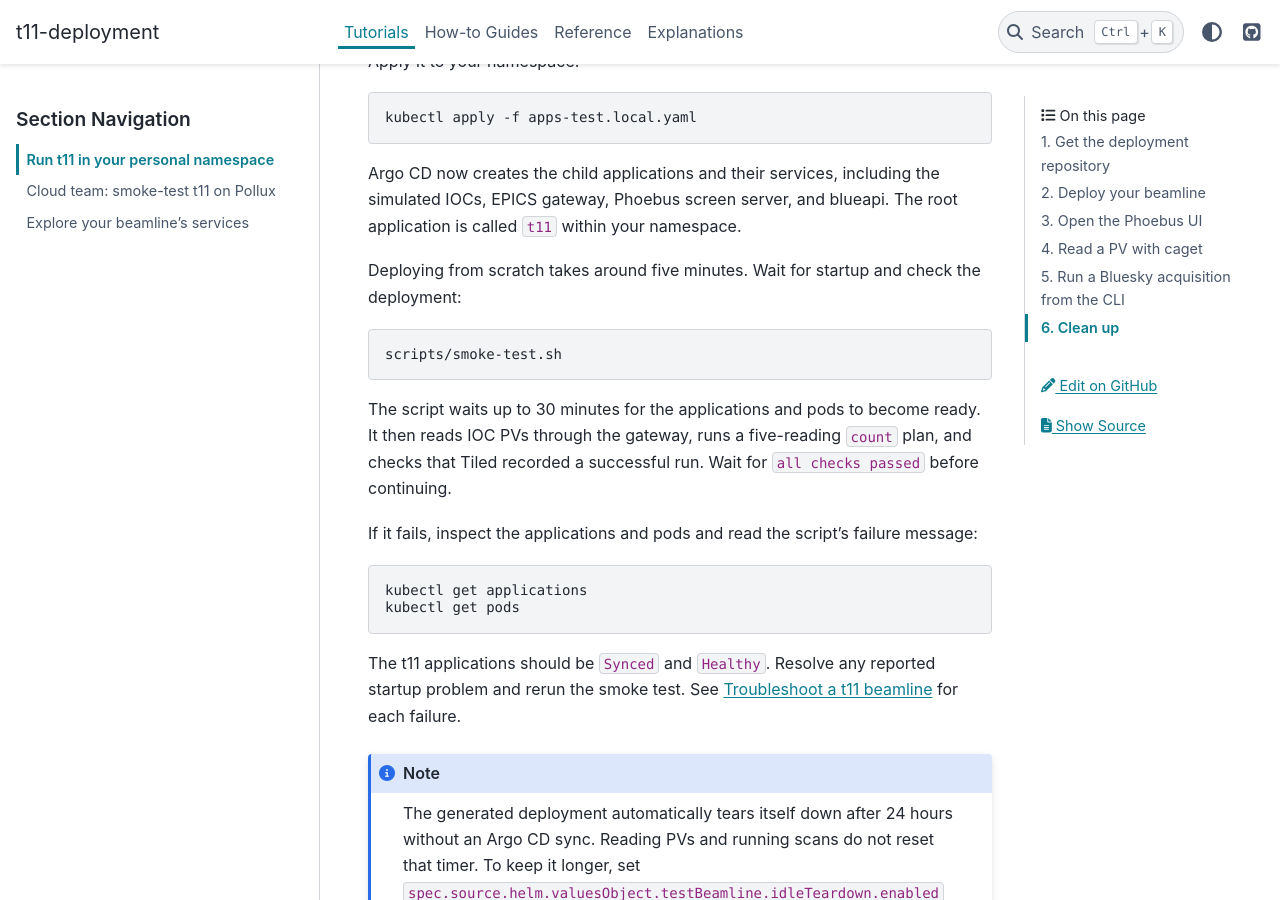
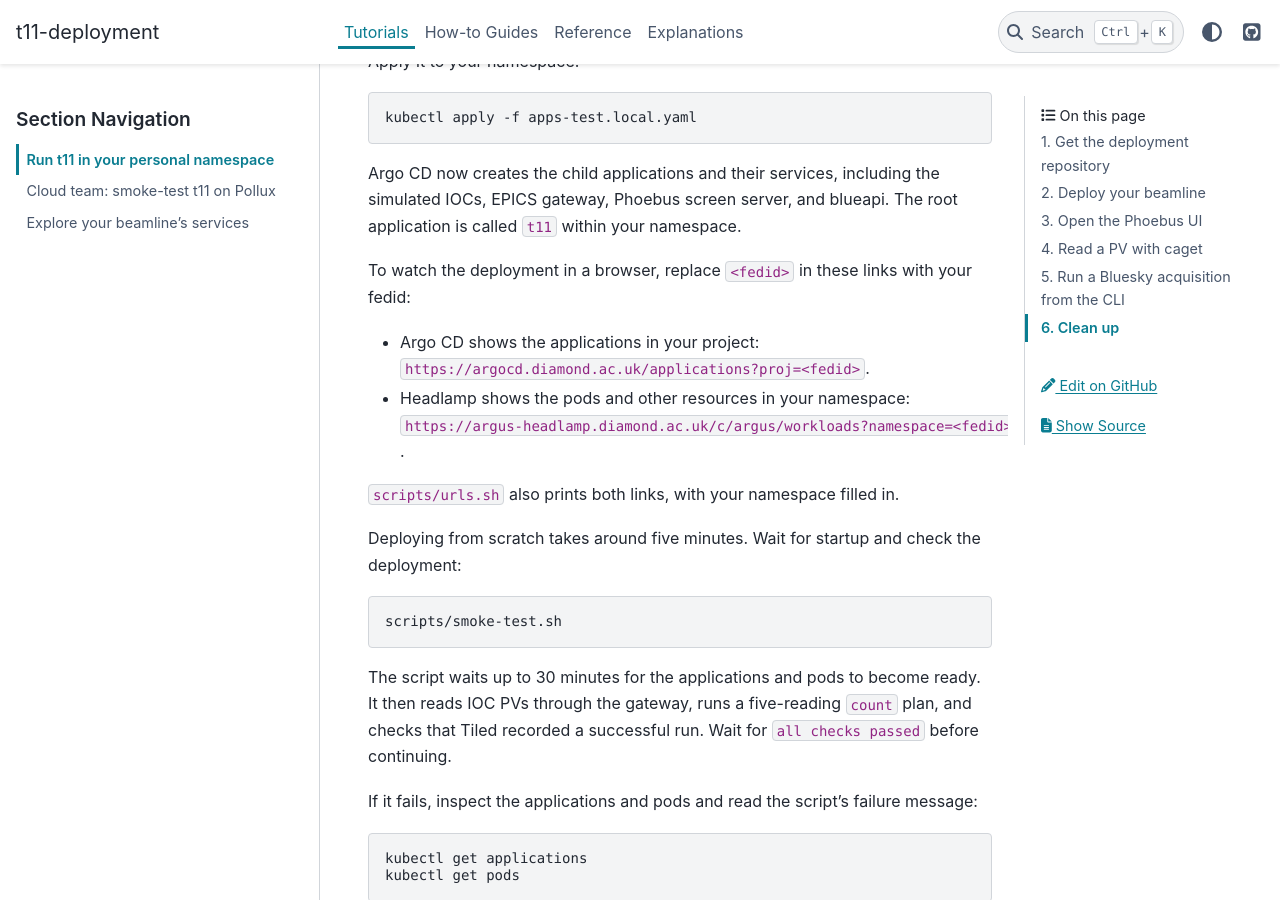
Before and after one commit to epics-containers/t11-deployment, a Sphinx documentation site: the page built from docs/tutorials/personal-beamline.md, in a window 1280 px wide and 900 px high, scrolled down 1086 px. Built offline with Sphinx 7.4.7 and the PyData theme 0.15.4, drawn with Linux system fonts in a browser that asks for light colours.

Commit message:
Print the argus Argo CD and Headlamp links from urls.sh
On argus, scripts/urls.sh now ends with the Argo CD project page and the
Headlamp workloads page for the namespace. The script detects argus from
the kubeconfig's API server name, or its tls-server-name for an ssh
tunnel, so other clusters skip the section. A blank line and a ---
separator split the progress notes from each list, on stderr so stdout
keeps one address per line.

The personal beamline tutorial gives both links for a fedid.

Co-Authored-By: Claude Opus 5 <noreply@anthropic.com>
Claude-Session: https://claude.ai/code/session_012cd5cXNE5xswHLGR72EGgE

```diff
--- a/docs/tutorials/personal-beamline.md
+++ b/docs/tutorials/personal-beamline.md
@@ -47,6 +47,16 @@ kubectl apply -f apps-test.local.yaml
 Argo CD now creates the child applications and their services, including
 the simulated IOCs, EPICS gateway, Phoebus screen server, and blueapi.
 The root application is called `t11` within your namespace.
+
+To watch the deployment in a browser, replace `<fedid>` in these links with
+your fedid:
+
+- Argo CD shows the applications in your project:
+  `https://argocd.diamond.ac.uk/applications?proj=<fedid>`.
+- Headlamp shows the pods and other resources in your namespace:
+  `https://argus-headlamp.diamond.ac.uk/c/argus/workloads?namespace=<fedid>`.
+
+`scripts/urls.sh` also prints both links, with your namespace filled in.
 
 Deploying from scratch takes around five minutes. Wait for startup and
 check the deployment:
```
Also changed, not shown: docs/reference/helper-scripts.md (+1 -1 lines), 1 other file.
